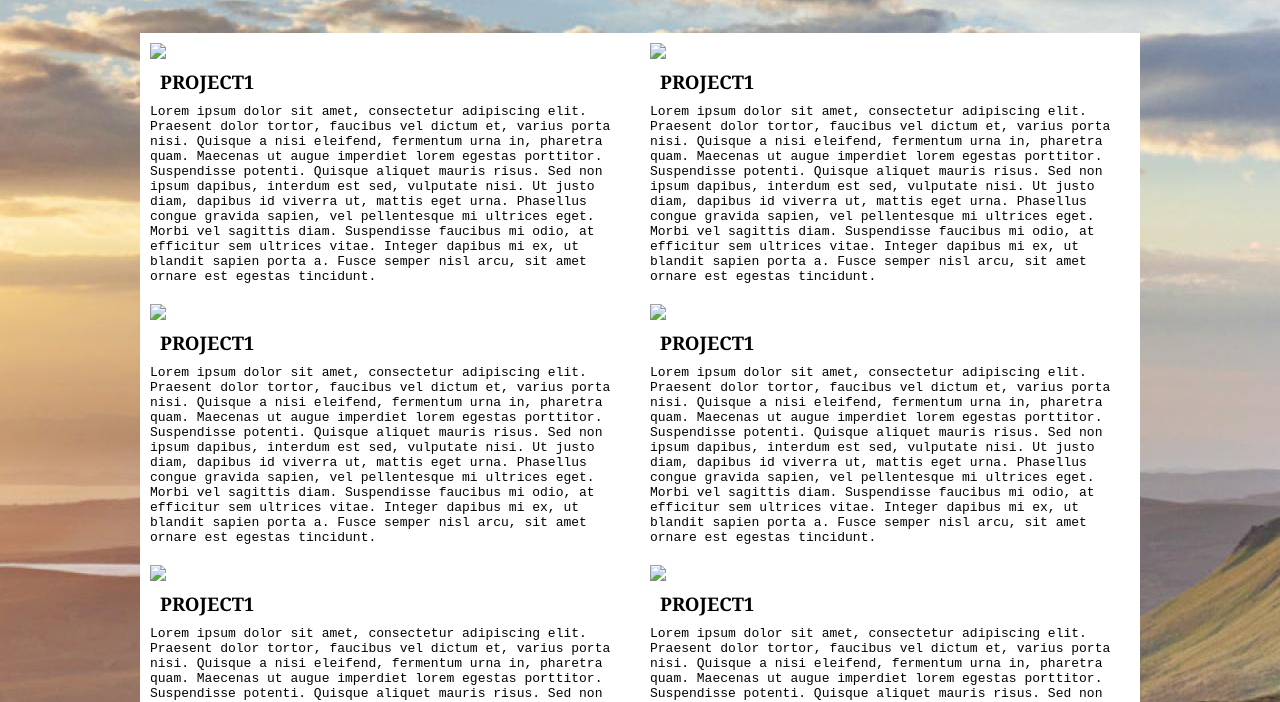
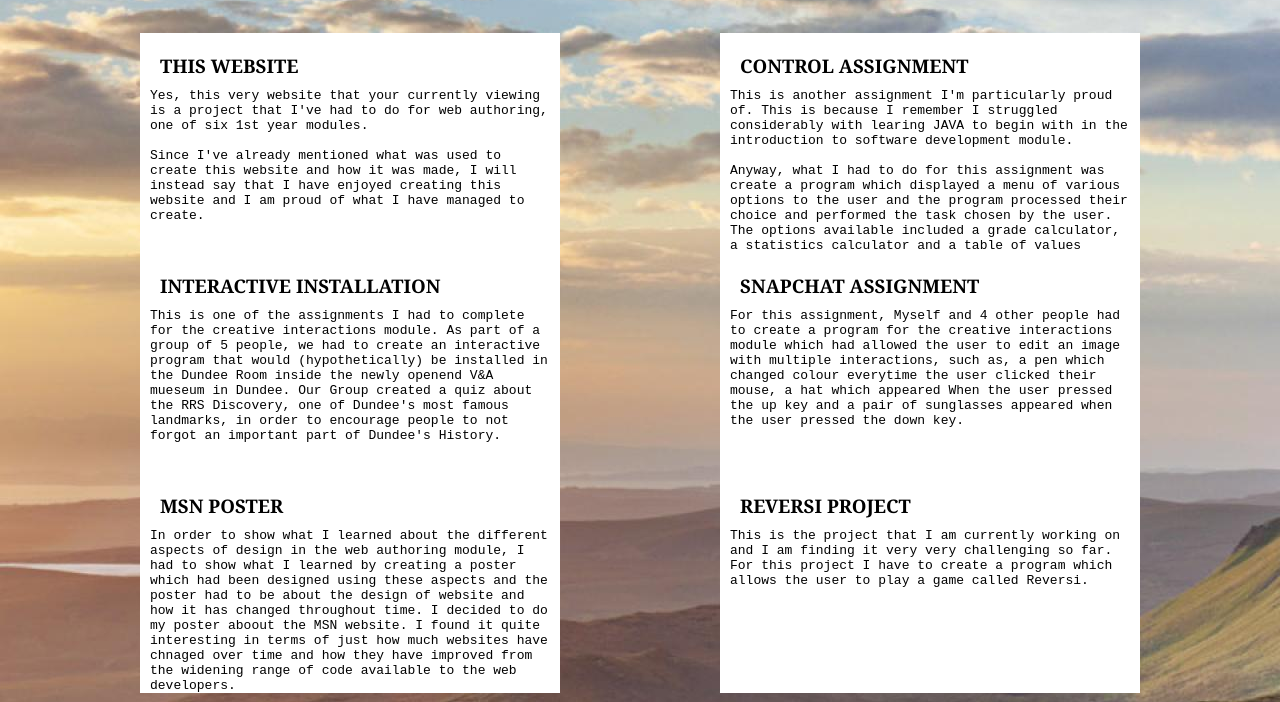
Before and after one commit to scottfulton2/scottfulton2.io, a plain HTML site: page Projects-page.html in a window 1280 px wide. Shown: the part 207-909 px from the top of the page. Drawn offline with Linux system fonts and the light colour scheme; files whose address does not match are found by name; a web font is replaced by a local one.

Commit message:
added in all remaining content neccessary to complete the site and put a commnet which reference which stylesheets aren't my own work

```diff
--- a/Project60.css
+++ b/Project60.css
@@ -188,8 +188,8 @@ background-color: #FFFFFF;
   background-color: #FFFFFF;
   display: flex;
   flex-direction: column;
-  width: auto;
-  height: auto;
+  width: 400px;
+  height: 200px;
   padding: 10px 10px;
 }
 
--- a/Projects-page.html
+++ b/Projects-page.html
@@ -5,6 +5,7 @@
     <meta charset="utf-8">
     <title>Project::Projects</title>
     <link rel="stylesheet" href="project60.css">
+    <!--links to these two stylesheets are ones that aren't my own work-->
     <link rel="stylesheet" href="unsemantic-master/assets/stylesheets/unsemantic-grid-base.css">
     <link rel="stylesheet" href="https://use.fontawesome.com/releases/v5.5.0/css/all.css" integrity="sha384-B4dIYHKNBt8Bc12p+WXckhzcICo0wtJAoU8YZTY5qE0Id1GSseTk6S+L3BlXeVIU" crossorigin="anonymous">
   </head>
@@ -39,26 +40,36 @@
       <div class="all-container">
       <div class="column-container">
       <div class="projects-page-container">
-        <img src = "C:\Users\Student\scottfulton2.io\.jpg">
-        <h3>Project1</h3>
+        <h3>This Website</h3>
         <p2>
-          Lorem ipsum dolor sit amet, consectetur adipiscing elit. Praesent dolor tortor, faucibus vel dictum et, varius porta nisi. Quisque a nisi eleifend, fermentum urna in, pharetra quam. Maecenas ut augue imperdiet lorem egestas porttitor. Suspendisse potenti. Quisque aliquet mauris risus. Sed non ipsum dapibus, interdum est sed, vulputate nisi. Ut justo diam, dapibus id viverra ut, mattis eget urna. Phasellus congue gravida sapien, vel pellentesque mi ultrices eget. Morbi vel sagittis diam. Suspendisse faucibus mi odio, at efficitur sem ultrices vitae. Integer dapibus mi ex, ut blandit sapien porta a. Fusce semper nisl arcu, sit amet ornare est egestas tincidunt.
+          Yes, this very website that your currently viewing is a project that I've had to do
+          for web authoring, one of six 1st year modules. <br></br>
+          Since I've already mentioned what was used to create this website and how it was made,
+          I will instead say that I have enjoyed creating this website and I am proud of what I have
+          managed to create.
         </p2>
       </div>
 
       <div class="projects-page-container">
-        <img src = "C:\Users\Student\scottfulton2.io\.jpg">
-        <h3>Project1</h3>
+        <h3>Interactive Installation</h3>
         <p3>
-          Lorem ipsum dolor sit amet, consectetur adipiscing elit. Praesent dolor tortor, faucibus vel dictum et, varius porta nisi. Quisque a nisi eleifend, fermentum urna in, pharetra quam. Maecenas ut augue imperdiet lorem egestas porttitor. Suspendisse potenti. Quisque aliquet mauris risus. Sed non ipsum dapibus, interdum est sed, vulputate nisi. Ut justo diam, dapibus id viverra ut, mattis eget urna. Phasellus congue gravida sapien, vel pellentesque mi ultrices eget. Morbi vel sagittis diam. Suspendisse faucibus mi odio, at efficitur sem ultrices vitae. Integer dapibus mi ex, ut blandit sapien porta a. Fusce semper nisl arcu, sit amet ornare est egestas tincidunt.
+          This is one of the assignments I had to complete for the creative interactions module.
+          As part of a group of 5 people, we had to create an interactive program that would (hypothetically)
+          be installed in the Dundee Room inside the newly openend V&A mueseum in Dundee. Our Group created a
+          quiz about the RRS Discovery, one of Dundee's most famous landmarks, in order to encourage people
+          to not forgot an important part of Dundee's History.
         </p3>
       </div>
 
       <div class="projects-page-container">
-        <img src = "C:\Users\Student\scottfulton2.io\.jpg">
-        <h3>Project1</h3>
+        <h3>MSN Poster</h3>
         <p4>
-          Lorem ipsum dolor sit amet, consectetur adipiscing elit. Praesent dolor tortor, faucibus vel dictum et, varius porta nisi. Quisque a nisi eleifend, fermentum urna in, pharetra quam. Maecenas ut augue imperdiet lorem egestas porttitor. Suspendisse potenti. Quisque aliquet mauris risus. Sed non ipsum dapibus, interdum est sed, vulputate nisi. Ut justo diam, dapibus id viverra ut, mattis eget urna. Phasellus congue gravida sapien, vel pellentesque mi ultrices eget. Morbi vel sagittis diam. Suspendisse faucibus mi odio, at efficitur sem ultrices vitae. Integer dapibus mi ex, ut blandit sapien porta a. Fusce semper nisl arcu, sit amet ornare est egestas tincidunt.
+          In order to show what I learned about the different aspects of design in the web authoring module,
+          I had to show what I learned by creating a poster which had been designed using
+          these aspects and the poster had to be about the design of website and how it has
+          changed throughout time. I decided to do my poster aboout the MSN website. I found
+          it quite interesting in terms of just how much websites have chnaged over time and
+          how they have improved from the widening range of code available to the web developers.
         </p4>
       </div>
       </div>
@@ -66,26 +77,32 @@
 
       <div class="column-container">
       <div class="projects-page-container">
-        <img src = "C:\Users\Student\scottfulton2.io\.jpg">
-        <h3>Project1</h3>
+        <h3>Control Assignment</h3>
         <p5>
-          Lorem ipsum dolor sit amet, consectetur adipiscing elit. Praesent dolor tortor, faucibus vel dictum et, varius porta nisi. Quisque a nisi eleifend, fermentum urna in, pharetra quam. Maecenas ut augue imperdiet lorem egestas porttitor. Suspendisse potenti. Quisque aliquet mauris risus. Sed non ipsum dapibus, interdum est sed, vulputate nisi. Ut justo diam, dapibus id viverra ut, mattis eget urna. Phasellus congue gravida sapien, vel pellentesque mi ultrices eget. Morbi vel sagittis diam. Suspendisse faucibus mi odio, at efficitur sem ultrices vitae. Integer dapibus mi ex, ut blandit sapien porta a. Fusce semper nisl arcu, sit amet ornare est egestas tincidunt.
+          This is another assignment I'm particularly proud of. This is because I remember I struggled
+          considerably with learing JAVA to begin with in the introduction to software development
+          module. <br></br>Anyway, what I had to do for this assignment was create a program which
+          displayed a menu of various options to the user and the program processed their choice and performed
+          the task chosen by the user. The options available included a grade calculator, a statistics calculator
+          and a table of values generator.
         </p5>
       </div>
 
       <div class="projects-page-container">
-        <img src = "C:\Users\Student\scottfulton2.io\.jpg">
-        <h3>Project1</h3>
+        <h3>Snapchat Assignment</h3>
         <p6>
-          Lorem ipsum dolor sit amet, consectetur adipiscing elit. Praesent dolor tortor, faucibus vel dictum et, varius porta nisi. Quisque a nisi eleifend, fermentum urna in, pharetra quam. Maecenas ut augue imperdiet lorem egestas porttitor. Suspendisse potenti. Quisque aliquet mauris risus. Sed non ipsum dapibus, interdum est sed, vulputate nisi. Ut justo diam, dapibus id viverra ut, mattis eget urna. Phasellus congue gravida sapien, vel pellentesque mi ultrices eget. Morbi vel sagittis diam. Suspendisse faucibus mi odio, at efficitur sem ultrices vitae. Integer dapibus mi ex, ut blandit sapien porta a. Fusce semper nisl arcu, sit amet ornare est egestas tincidunt.
+          For this assignment, Myself and 4 other people had to create a program for the creative
+          interactions module which had allowed the user to edit an image with multiple interactions, such as,
+          a pen which changed colour everytime the user clicked their mouse, a hat which appeared When
+          the user pressed the up key and a pair of sunglasses appeared when the user pressed the down key.
         </p6>
       </div>
 
       <div class="projects-page-container">
-        <img src = "C:\Users\Student\scottfulton2.io\.jpg">
-        <h3>Project1</h3>
+        <h3>Reversi Project</h3>
         <p7>
-          Lorem ipsum dolor sit amet, consectetur adipiscing elit. Praesent dolor tortor, faucibus vel dictum et, varius porta nisi. Quisque a nisi eleifend, fermentum urna in, pharetra quam. Maecenas ut augue imperdiet lorem egestas porttitor. Suspendisse potenti. Quisque aliquet mauris risus. Sed non ipsum dapibus, interdum est sed, vulputate nisi. Ut justo diam, dapibus id viverra ut, mattis eget urna. Phasellus congue gravida sapien, vel pellentesque mi ultrices eget. Morbi vel sagittis diam. Suspendisse faucibus mi odio, at efficitur sem ultrices vitae. Integer dapibus mi ex, ut blandit sapien porta a. Fusce semper nisl arcu, sit amet ornare est egestas tincidunt.
+          This is the project that I am currently working on and I am finding it very very challenging so far.
+          For this project I have to create a program which allows the user to play a game called Reversi.
         </p7>
       </div>
     </div>
```
Also changed, not shown: CV-page.html (+1 -0 lines), Contacts-Page.html (+1 -0 lines), index.html (+1 -0 lines).
